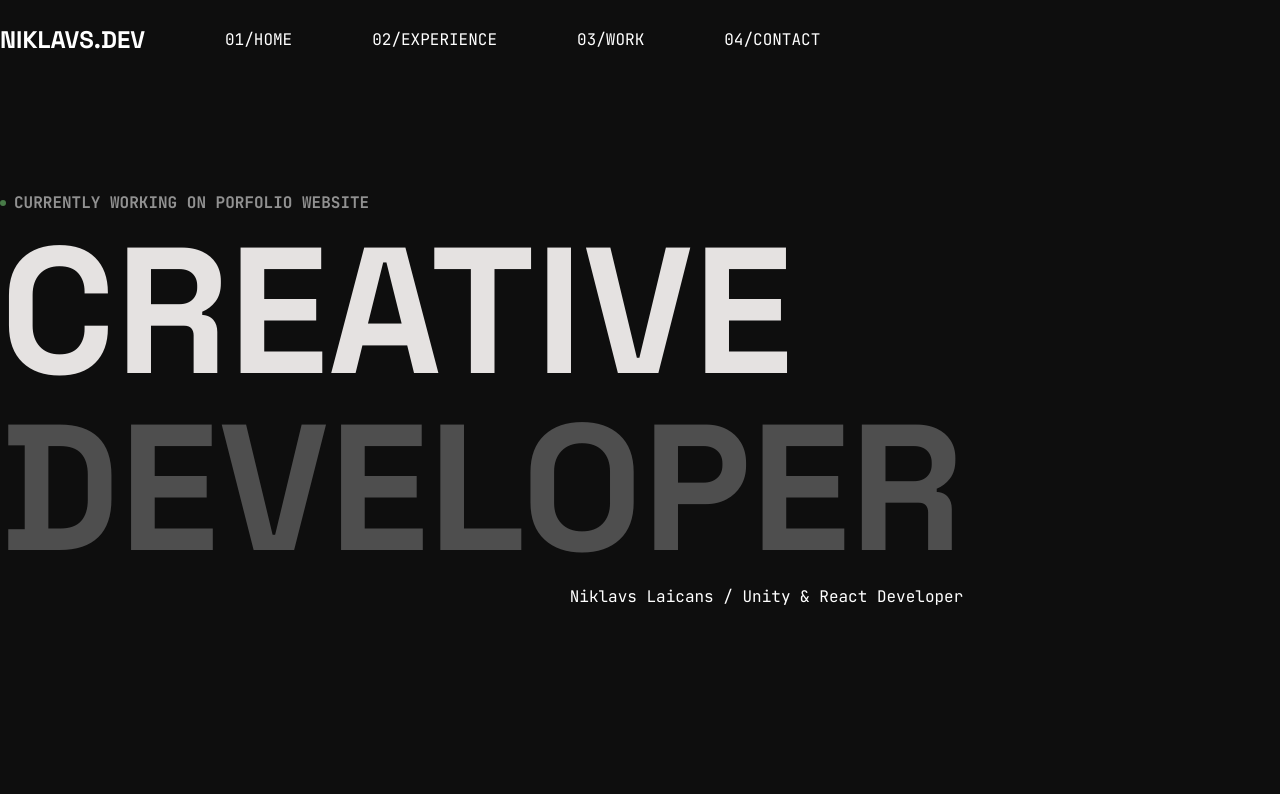
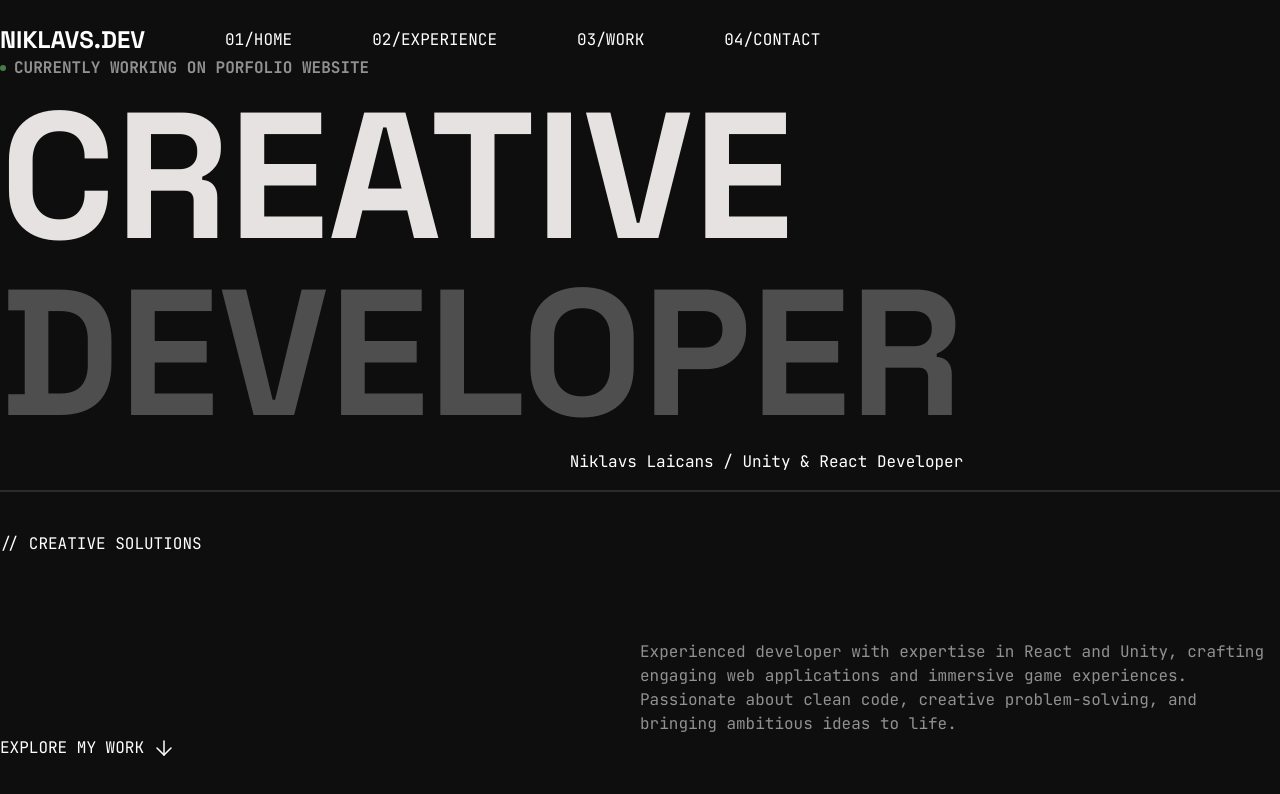
Before and after one commit to Nikseell/portfolio, a React app: page / in a window 1280 px wide. Shown: the top 794 px of the page. Built offline with nearby package versions, Linux system fonts and the light colour scheme; the HTML template or start-up script is replaced by a standard one.

Commit message:
Hero section layout test

```diff
--- a/package.json
+++ b/package.json
@@ -11,6 +11,7 @@
   },
   "dependencies": {
     "@tailwindcss/vite": "^4.2.2",
+    "lucide-react": "^1.8.0",
     "react": "^19.2.4",
     "react-dom": "^19.2.4",
     "tailwindcss": "^4.2.2"
--- a/src/index.css
+++ b/src/index.css
@@ -1,10 +1,5 @@
 @import url('https://fonts.googleapis.com/css2?family=Space+Grotesk:wght@300..700&family=JetBrains+Mono:ital,wght@0,100..800;1,100..800&display=swap');
 @import 'tailwindcss';
-
-* {
-  margin: 0;
-  padding: 0;
-}
 
 body {
   font-family: 'JetBrains Mono', monospace;
--- a/src/sections/Hero.tsx
+++ b/src/sections/Hero.tsx
@@ -1,8 +1,10 @@
+import { ArrowDown } from 'lucide-react'
+
 function HeroSection() {
   return (
     <section>
-      <div className="h-screen flex flex-col justify-center">
-        <div className="flex flex-col  w-fit justify-center gap-4">
+      <div className="h-screen flex flex-col justify-center py-10">
+        <div className="flex flex-col w-fit justify-center gap-4 flex-1">
           <div className="flex items-center gap-2">
             <div className="bg-[#5da35d] h-1.5 w-1.5 animate-pulse rounded-full" />
             <p className="text-[#919191] uppercase font-bold">Currently working on porfolio website </p>
@@ -15,6 +17,19 @@ function HeroSection() {
           </span>
           <p className="text-right w-full">Niklavs Laicans / Unity & React Developer</p>
         </div>
+        <div className="bg-gray-400/20 h-0.5"></div>
+        <p className="uppercase pt-10">// Creative solutions</p>
+        <div className="flex justify-end h-1/4 items-end">
+          <p className="w-2/4 text-[#919191]">
+            Experienced developer with expertise in React and Unity, crafting engaging web applications and immersive
+            game experiences. Passionate about clean code, creative problem-solving, and bringing ambitious ideas to
+            life.
+          </p>
+        </div>
+        <span className="flex gap-2">
+          <p className="uppercase">Explore my work</p>
+          <ArrowDown strokeWidth={1.5} />
+        </span>
       </div>
     </section>
   )
```
Also changed, not shown: 1 other file (tests, documents, lock files or other folders).
